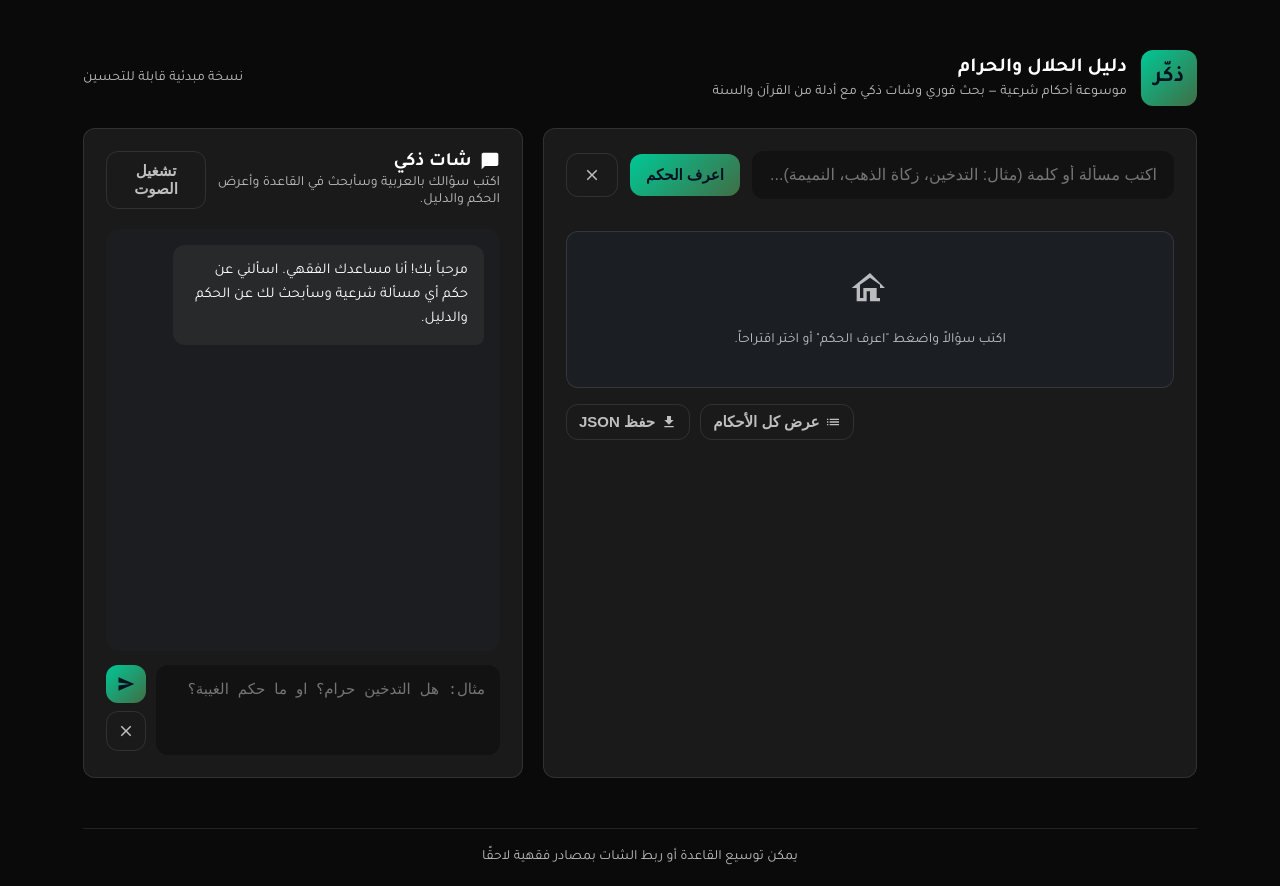
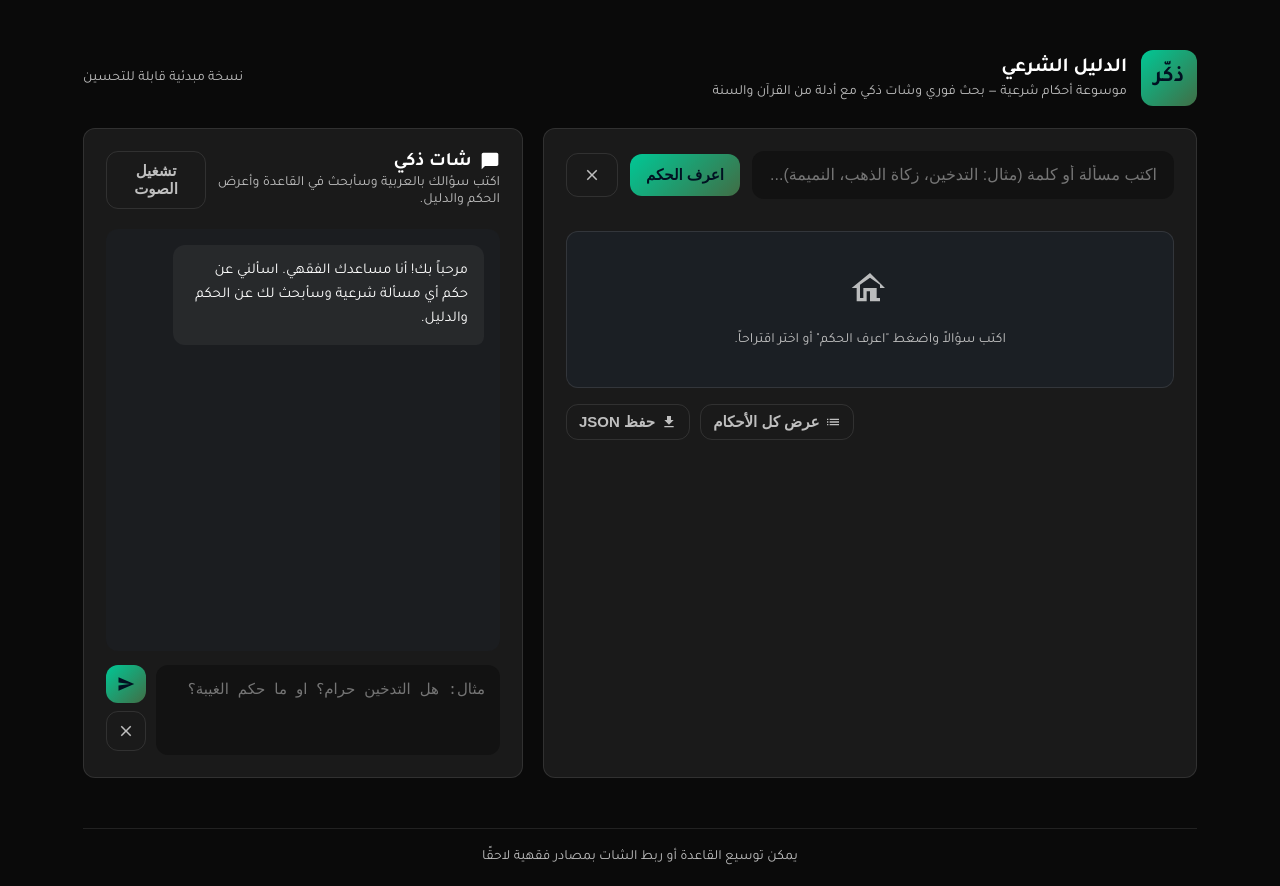
Before and after one commit to OsamaEllithy/Fiqh, a plain HTML site: page index.html in a window 1280 px wide. Drawn offline with nearby package versions, Linux system fonts and the light colour scheme.

Commit message:
Update index.html

```diff
--- a/index.html
+++ b/index.html
@@ -15,7 +15,7 @@
             <div class="brand">
                 <div class="logo">ذكّر</div>
                 <div>
-                    <h1>دليل الحلال والحرام</h1>
+                    <h1>الدليل الشرعي</h1>
                     <div class="lead">موسوعة أحكام شرعية — بحث فوري وشات ذكي مع أدلة من القرآن والسنة</div>
                 </div>
             </div>
```
